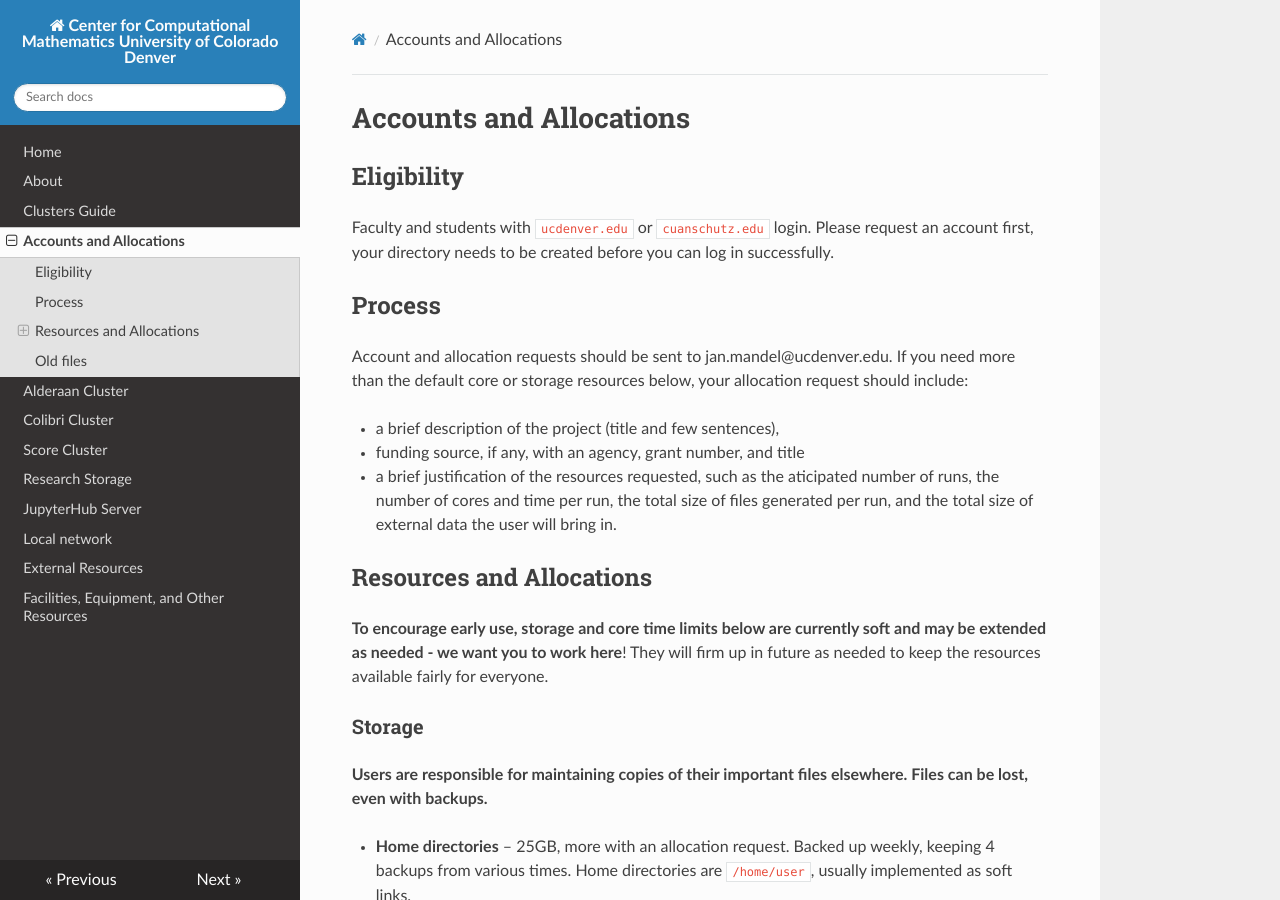
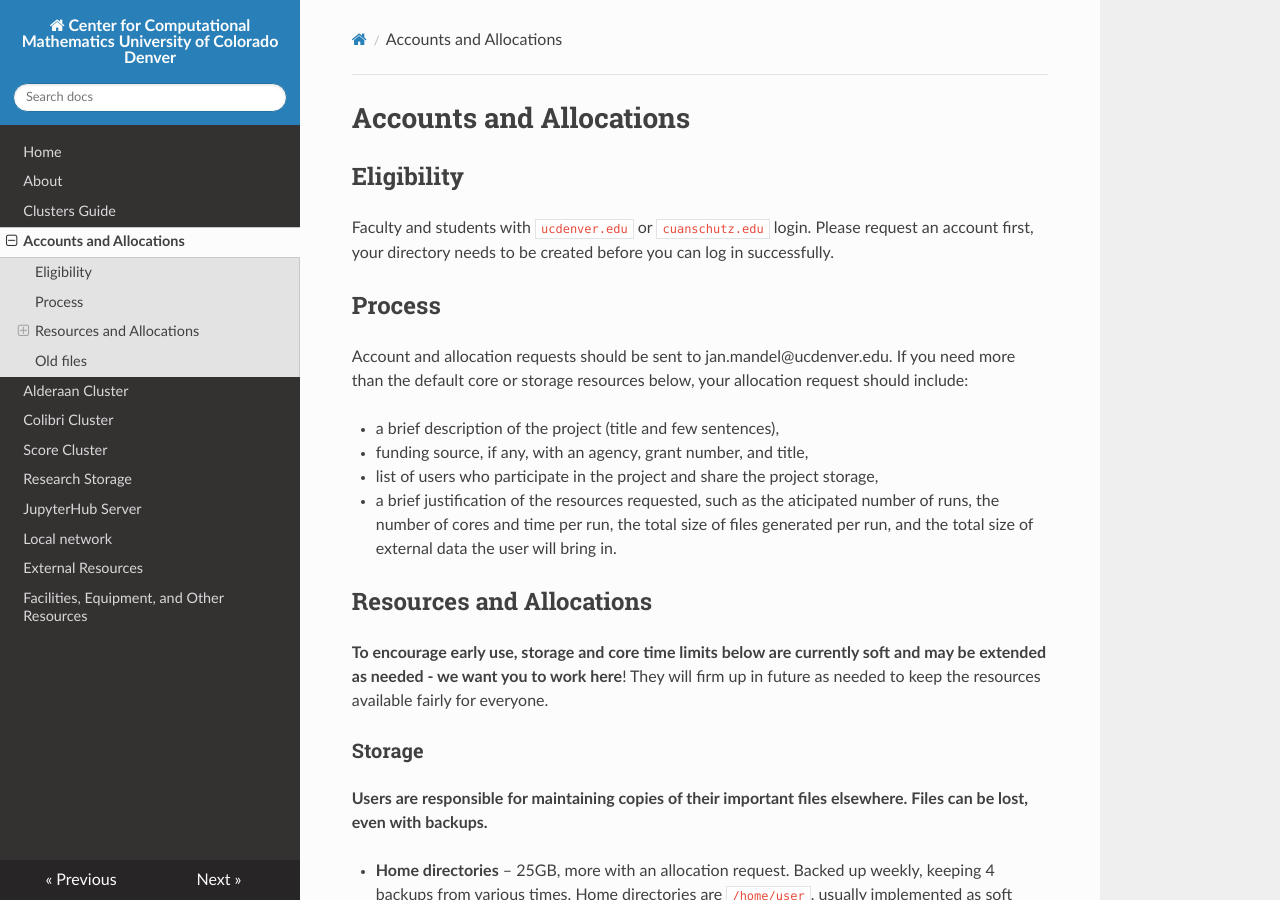
Before and after one commit to ccmucdenver/ccm-docs, an MkDocs documentation site: the page built from docs/allocations.md, in a window 1280 px wide and 900 px high. Built offline with MkDocs 1.6.1, drawn with Linux system fonts in a browser that asks for light colours; nearby versions of some CDN libraries; some of the changed text lies outside the part shown.

Commit message:
Update allocations.md
Clarified the role of project storage.

```diff
--- a/docs/allocations.md
+++ b/docs/allocations.md
@@ -5,7 +5,8 @@ Faculty and students with `ucdenver.edu` or `cuanschutz.edu` login. Please reque
 Account and allocation requests should be sent to jan.mandel@ucdenver.edu. If you need more than the default core or storage resources below, your allocation request should include:
 
 * a brief description of the project (title and few sentences),
-* funding source, if any, with an agency, grant number, and title
+* funding source, if any, with an agency, grant number, and title,
+* list of users who participate in the project and share the project storage,
 * a brief justification of the resources requested, such as the aticipated number of runs, the number of cores and time per run, the total size of files generated per run, and the total size of external data the user will bring in.
 
 ## Resources and Allocations
@@ -15,7 +16,7 @@ Account and allocation requests should be sent to jan.mandel@ucdenver.edu. If yo
 **Users are responsible for maintaining copies of their important files elsewhere. Files can be lost, even with backups.**
 
 * **Home directories** – 25GB, more with an allocation request. Backed up weekly, keeping 4 backups from various times. Home directories are `/home/user`, usually implemented as soft links.
-* **Project storage** -  250GB, more with an allocation request. **Not backed up.** Project directories are in  `/storage/department/projects/name`, often implemented as soft links.
+* **Project storage** -  250GB, more with an allocation request. **Not backed up.** Project directories are in  `/storage/department/projects/name`, often implemented as soft links. A project directory can be shared between a group of users.
 * **Scratch** - no limit, not backed up. Files with oldest access date will be purged automatically when the scratch space usage is over 80%. Please make your own subdirectories in `/scratch`.
 
 ### Cores
```
